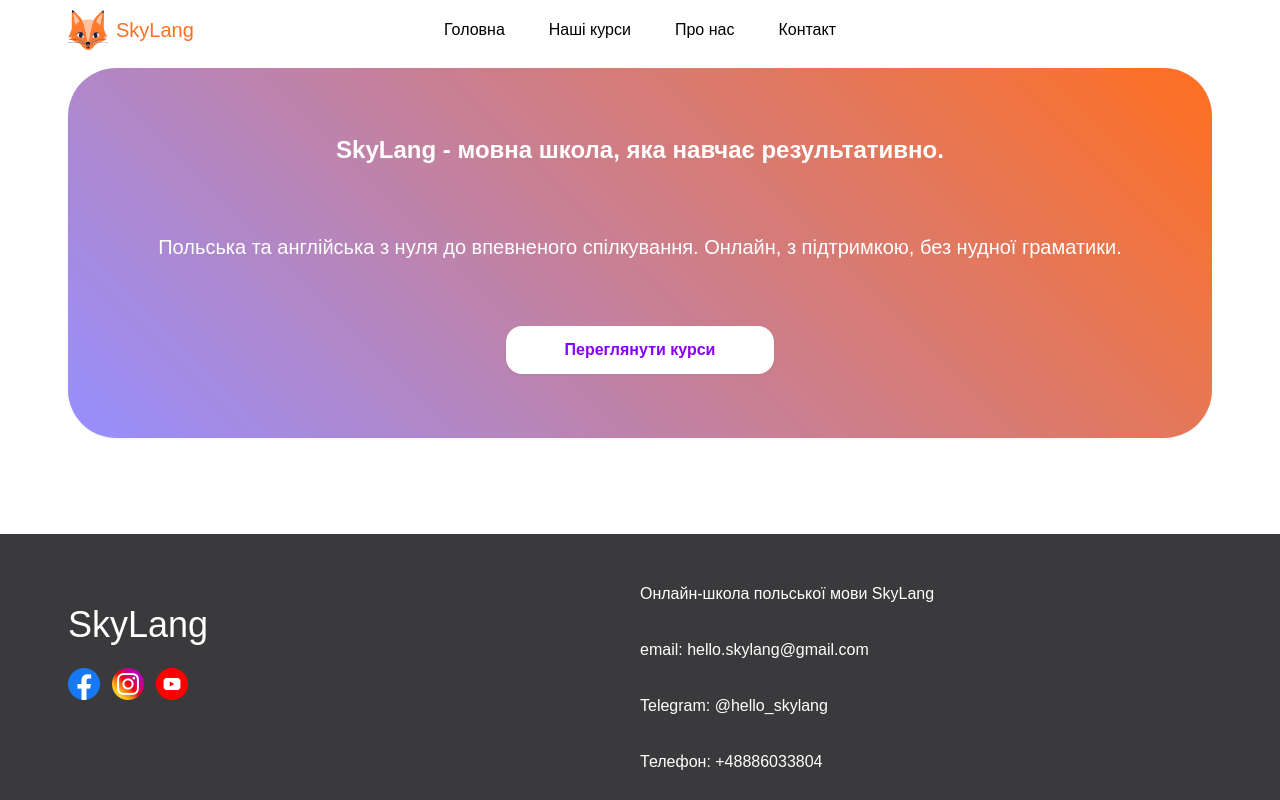
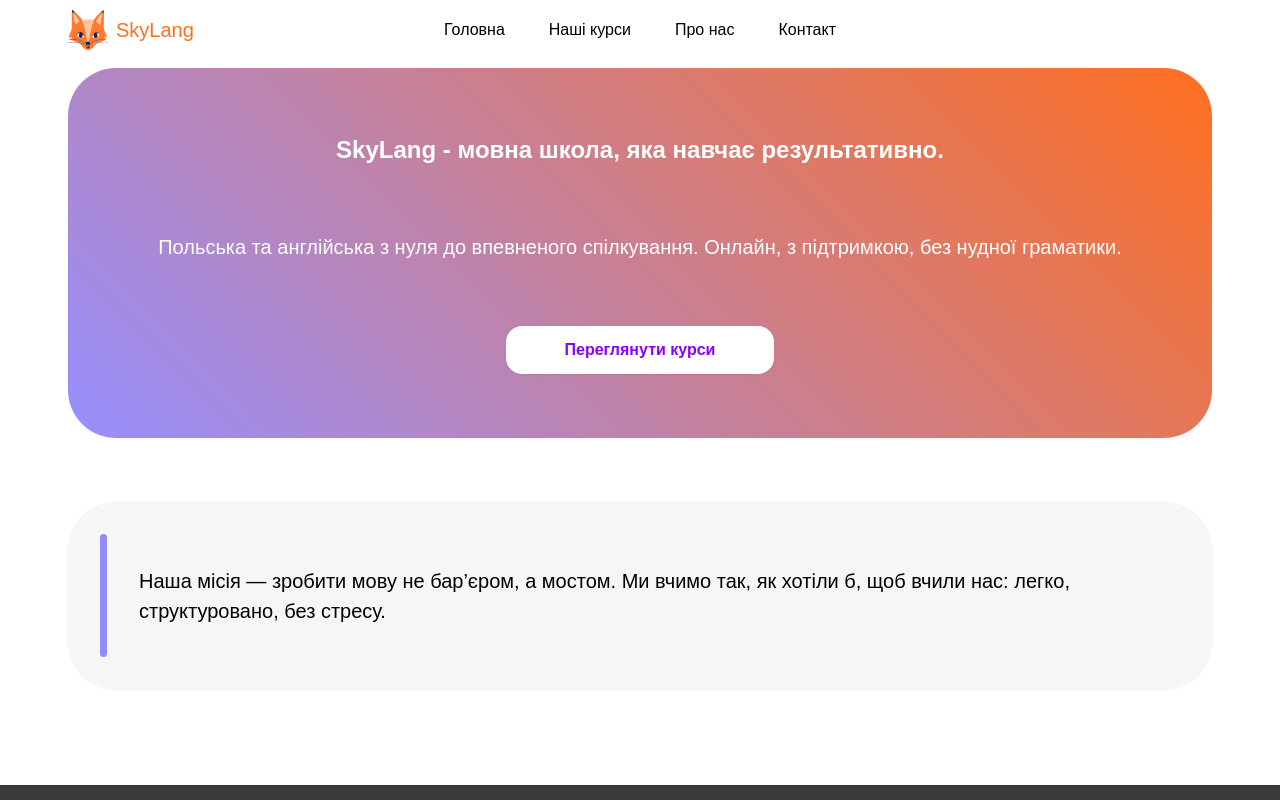
Before and after one commit to andrewvergun/skylang, a Next.js app: page /about-us in a window 1280 px wide. Shown: the top 800 px of the page. Built offline with nearby package versions, Linux system fonts and the light colour scheme.

Commit message:
About Us Quote section ready

```diff
--- a/src/components/AboutUs/AboutUs.js
+++ b/src/components/AboutUs/AboutUs.js
@@ -16,6 +16,17 @@ const AboutUs = () => {
                     Переглянути курси
                 </button>
             </div>
+
+            <div className="quote">
+                <div className="quote-container">
+                    <div className="quote-mark">
+
+                    </div>
+                    <p className='quote-text'>
+                        Наша місія — зробити мову не бар’єром, а мостом. Ми вчимо так, як хотіли б, щоб вчили нас: легко, структуровано, без стресу.
+                    </p>
+                </div>
+            </div>
         </div>
     );
 
--- a/src/styles/components/AboutUs.css
+++ b/src/styles/components/AboutUs.css
@@ -57,3 +57,33 @@
 .hero-btn:hover {
     transform: scale(1.05);
 }
+
+.quote {
+    box-sizing: border-box;
+    border-radius: 48px;
+    margin-top: 64px;
+    margin-left: auto;
+    margin-right: auto;
+    width: 1144px;
+    height: auto;
+    background-color: #f6f6f6;
+    box-shadow: 0 1px 3px rgba(0, 0, 0, 0.05);
+    padding: 32px;
+}
+.quote-container {
+    display: flex;
+    gap: 32px;
+    align-items: center;
+}
+.quote-mark {
+    width: 8px;
+    height: 123px;
+    border-radius: 4px;
+    background-color: rgba(47, 32, 255, 0.5);
+}
+.quote-text {
+    font-size: 20px;
+    line-height: 1.5;
+    margin: 0;
+    padding: 0;
+}
```
